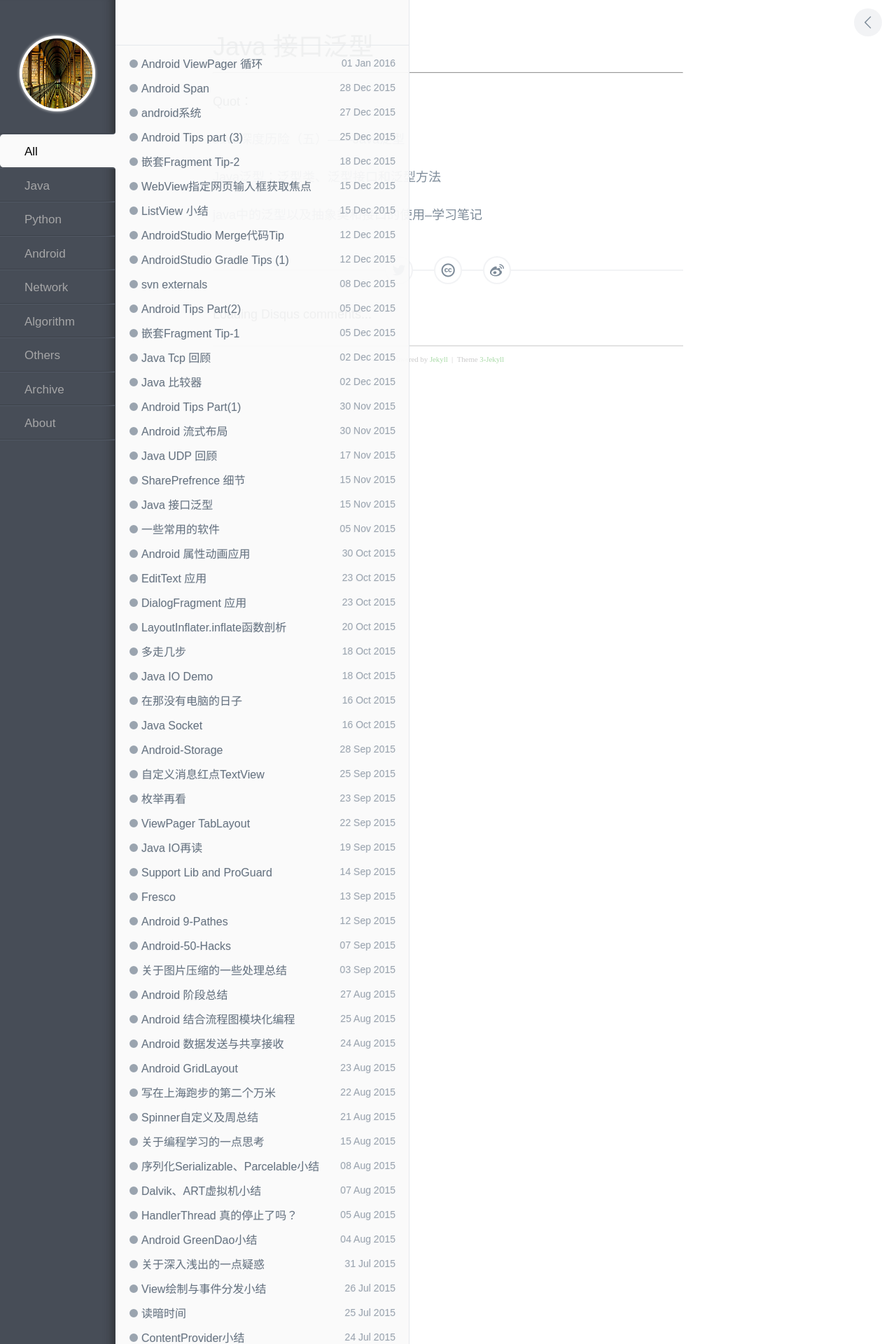
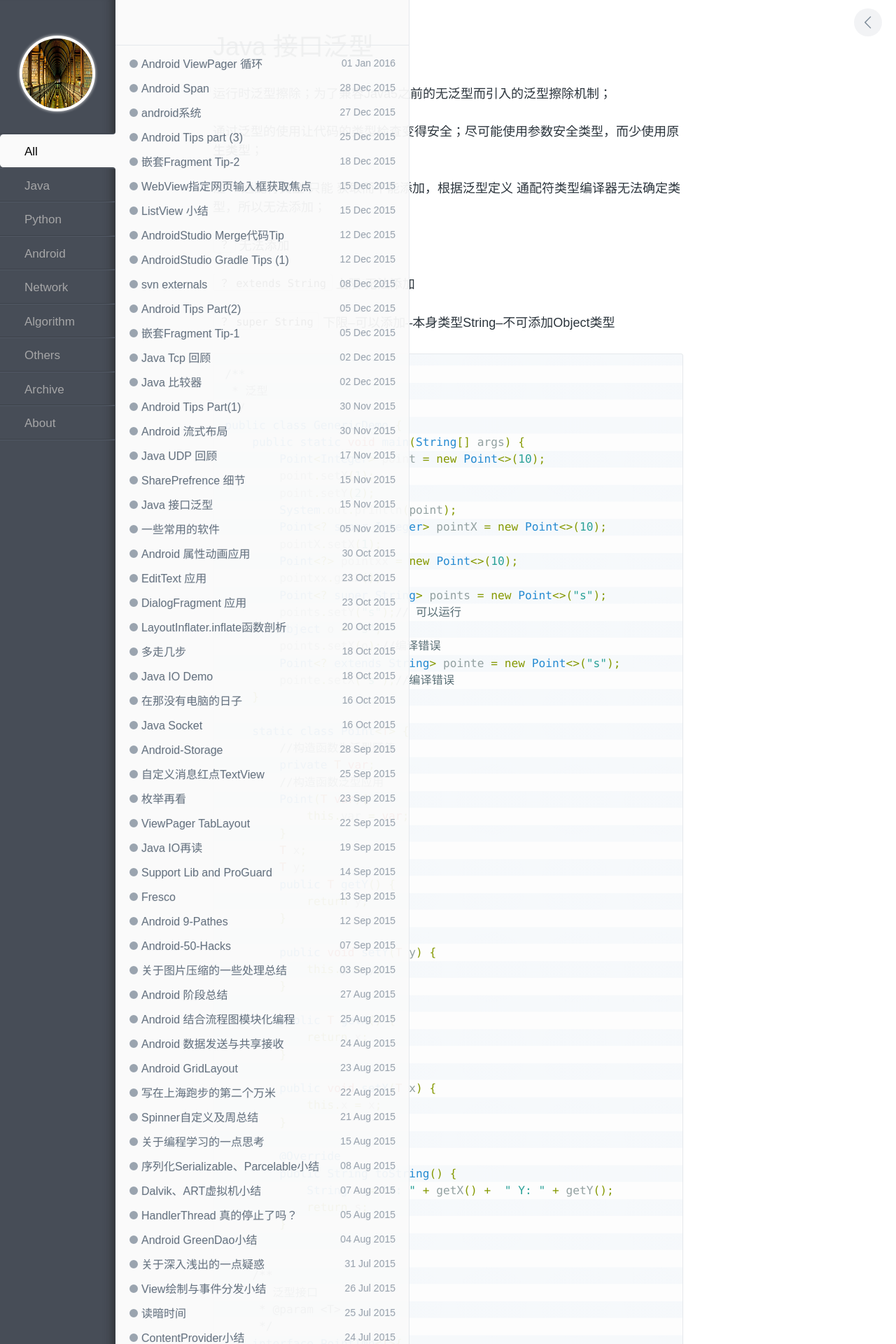
Before and after one commit to enlipan/enlipan.github.io, a Jekyll site: the page built from _posts/2015-11-15-Java-interface-generics.md, in a window 1280 px wide. Shown: the top 1920 px of the page at 70% size. Built offline with Jekyll 4.4.1, drawn with Linux system fonts in a browser that asks for light colours; comment, search, counter and statistics services are not loaded; some of the changed text lies outside the part shown.

Commit message:
modify generic java

```diff
--- a/_posts/2015-11-15-Java-interface-generics.md
+++ b/_posts/2015-11-15-Java-interface-generics.md
@@ -4,15 +4,103 @@ title: Java 接口泛型
 category: java
 ---
 
+运行时泛型擦除；为了兼容Java5之前的无泛型而引入的泛型擦除机制；
+
+通过泛型的使用让代码的类型检查变得安全；尽可能使用参数安全类型，而少使用原生类型；
+
+注：  通配符类型 只能 获取而不能添加，根据泛型定义  通配符类型编译器无法确定类型，所以无法添加；
+
+`？`  无法添加
+
+`？ extends  String`  上限 无法添加
+
+`？ super  String`  下限--可以添加--本身类型String--不可添加Object类型
 
 
+{% highlight Java %}
 
+/**
+ * 泛型
+ */
+public class GenericDemo {
+    public static void main(String[] args) {
+        Point<Integer> point = new Point<>(10);
+        point.setX(1);
+        point.setY(2);
+        System.out.println(point);
+        Point<? super Integer> pointX = new Point<>(10);
+        pointX.setX(1);
+        Point<?> pointxx = new Point<>(10);
+        pointxx.getX();
+        Point<? super String> points = new Point<>("s");
+        points.setY("s");// 可以运行
+        Object o = "s";
+        points.setX(o);//编译错误
+        Point<? extends String> pointe = new Point<>("s");
+        pointe.setX("s");//编译错误
+    }
 
+    static class Point<T> {
+        //构造函数为泛型赋值
+        private T var;
+        //构造函数泛型应用
+        Point(T var){
+            this.var = var;
+        }
+        T x;
+        T y;
+        public T getY() {
+            return y;
+        }
 
+        public void setY(T y) {
+            this.y = y;
+        }
 
+        public T getX() {
+            return x;
+        }
 
+        public void setX(T x) {
+            this.x = x;
+        }
 
+        @Override
+        public String toString() {
+            String s = "X: " + getX() +  " Y: " + getY();
+            return s;
+        }
+    }
 
+    /**
+     * 泛型接口
+     * @param <T>
+     */
+    interface PointImp<T>{
+        T getPoint(T var);
+    }
+
+    /**
+     * 实现泛型接口
+     */
+    static class SubPoint<Integer> implements PointImp<Integer>{
+
+        @Override
+        public Integer getPoint(Integer var) {
+            return null;
+        }
+    }
+
+    /**
+     * 多泛型组合
+     */
+    static class Surface<K,V>{
+
+    }
+
+}
+
+{% endhighlight %}
 
 
 
@@ -21,6 +109,8 @@ category: java
 
 Quot：
 
+[泛型](https://github.com/JustinSDK/JavaSE6Tutorial/blob/master/docs/CH12.md)
+
 [Java深度历险（五）——Java泛型](http://www.infoq.com/cn/articles/cf-java-generics)
 
 [Java泛型：泛型类、泛型接口和泛型方法](http://segmentfault.com/a/1190000002646193)
```
